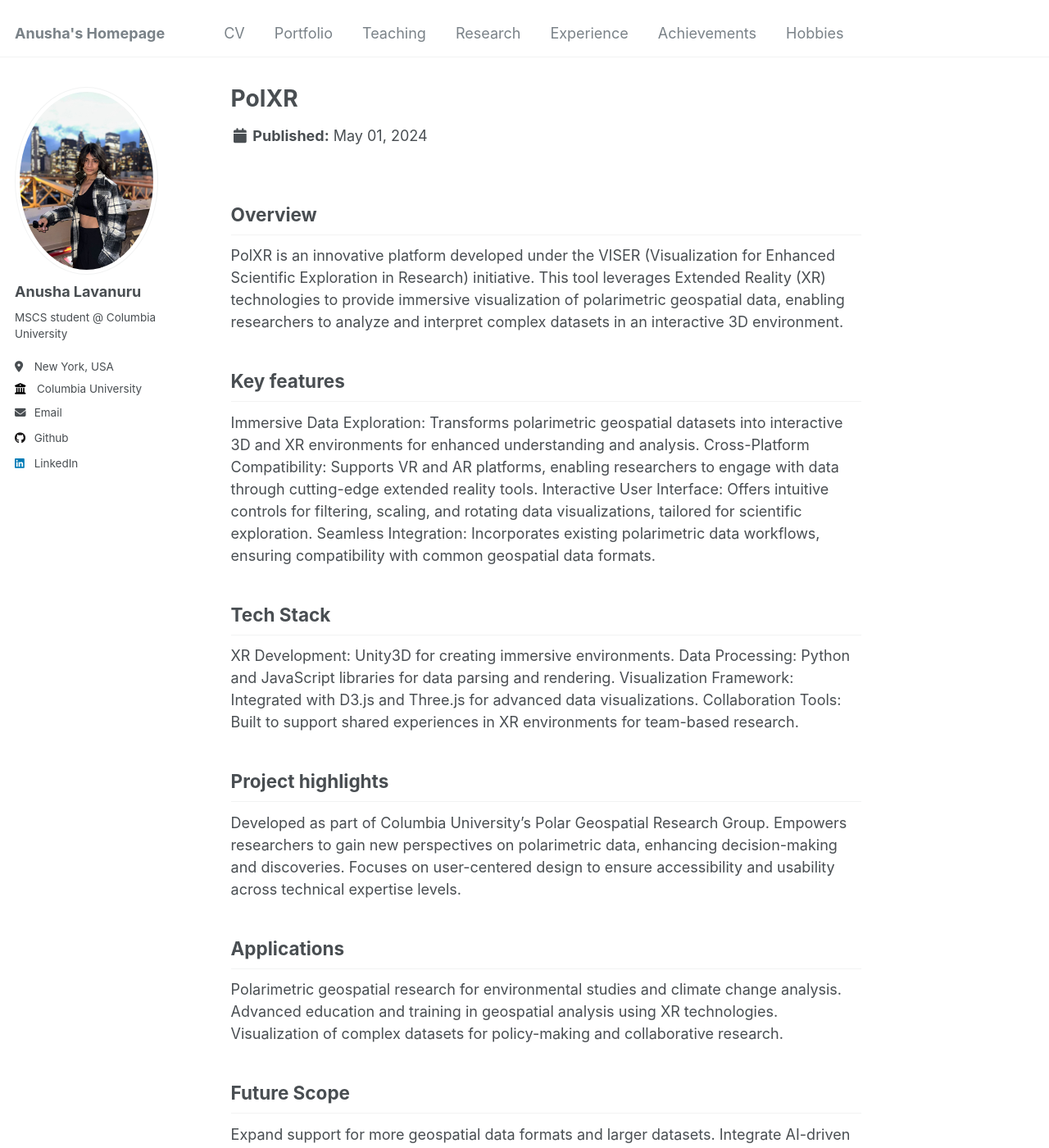
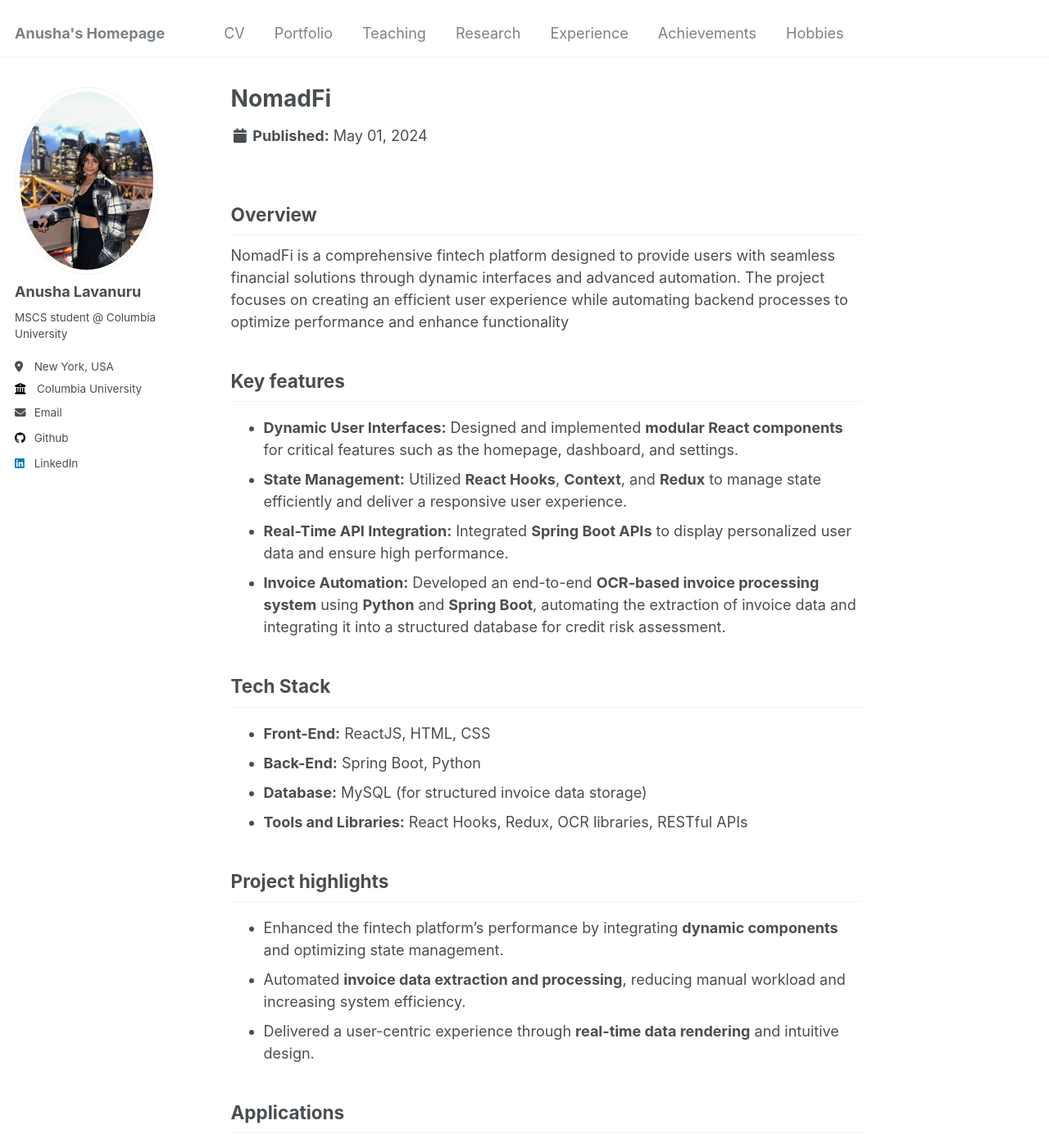
Before and after one commit to AnushaLavanuru5/AnushaL.github.io, a Jekyll site: the page built from _portfolio/portfolio-5.md, in a window 1280 px wide and 1400 px high. Shown: the whole window at 82% size. Built offline with Jekyll 4.4.1, drawn with Linux system fonts in a browser that asks for light colours; some of the changed text lies outside the part shown.

Commit message:
Update portfolio-5.md

```diff
--- a/_portfolio/portfolio-5.md
+++ b/_portfolio/portfolio-5.md
@@ -1,46 +1,40 @@
 ---
-title: "PolXR"
-excerpt: "Immersive Visualization for Polarimetric Geospatial Data<br/><img src='/images/500x300.png'>"
+title: "NomadFi"
+excerpt: "Fintech platform for Credit Risk Evaluation<br/><img src='/images/500x300.png'>"
 date: May 2024
 collection: portfolio
 ---
 Overview
 ---
-PolXR is an innovative platform developed under the VISER (Visualization for Enhanced Scientific Exploration in Research) initiative. This tool leverages Extended Reality (XR) technologies to provide immersive visualization of polarimetric geospatial data, enabling researchers to analyze and interpret complex datasets in an interactive 3D environment.
+NomadFi is a comprehensive fintech platform designed to provide users with seamless financial solutions through dynamic interfaces and advanced automation. The project focuses on creating an efficient user experience while automating backend processes to optimize performance and enhance functionality
 
 Key features
 ---
-Immersive Data Exploration: Transforms polarimetric geospatial datasets into interactive 3D and XR environments for enhanced understanding and analysis.
-Cross-Platform Compatibility: Supports VR and AR platforms, enabling researchers to engage with data through cutting-edge extended reality tools.
-Interactive User Interface: Offers intuitive controls for filtering, scaling, and rotating data visualizations, tailored for scientific exploration.
-Seamless Integration: Incorporates existing polarimetric data workflows, ensuring compatibility with common geospatial data formats.
+- **Dynamic User Interfaces:** Designed and implemented **modular React components** for critical features such as the homepage, dashboard, and settings.
+- **State Management:** Utilized **React Hooks**, **Context**, and **Redux** to manage state efficiently and deliver a responsive user experience.
+- **Real-Time API Integration:** Integrated **Spring Boot APIs** to display personalized user data and ensure high performance.
+- **Invoice Automation:** Developed an end-to-end **OCR-based invoice processing system** using **Python** and **Spring Boot**, automating the extraction of invoice data and integrating it into a structured database for credit risk assessment.
 
 Tech Stack
 ---
-XR Development: Unity3D for creating immersive environments.
-Data Processing: Python and JavaScript libraries for data parsing and rendering.
-Visualization Framework: Integrated with D3.js and Three.js for advanced data visualizations.
-Collaboration Tools: Built to support shared experiences in XR environments for team-based research.
+- **Front-End:** ReactJS, HTML, CSS
+- **Back-End:** Spring Boot, Python
+- **Database:** MySQL (for structured invoice data storage)
+- **Tools and Libraries:** React Hooks, Redux, OCR libraries, RESTful APIs
 
 Project highlights
 ---
-Developed as part of Columbia University’s Polar Geospatial Research Group.
-Empowers researchers to gain new perspectives on polarimetric data, enhancing decision-making and discoveries.
-Focuses on user-centered design to ensure accessibility and usability across technical expertise levels.
+- Enhanced the fintech platform’s performance by integrating **dynamic components** and optimizing state management.
+- Automated **invoice data extraction and processing**, reducing manual workload and increasing system efficiency.
+- Delivered a user-centric experience through **real-time data rendering** and intuitive design.
 
 Applications
 ---
-Polarimetric geospatial research for environmental studies and climate change analysis.
-Advanced education and training in geospatial analysis using XR technologies.
-Visualization of complex datasets for policy-making and collaborative research.
+- Credit risk evaluation through automated invoice analysis and structured data insights.
+- Comprehensive dashboard and tools for financial management tailored to user needs.
 
 Future Scope
 ---
-Expand support for more geospatial data formats and larger datasets.
-Integrate AI-driven analytics for pattern recognition and predictive modeling.
-Enhance multi-user collaboration tools for shared immersive research experiences.
-
-Links
----
-Here is the Github link for [PolXR](https://github.com/ColumbiaCGUI/PolXR)
-Here is the [Website](https://pgg.ldeo.columbia.edu/projects/VISER/pol-XR)
+- Extend OCR capabilities to support multi-language invoice processing.
+- Implement predictive analytics for credit risk assessment using machine learning.
+- Scale the platform to handle larger datasets and multi-regional user bases.
```
